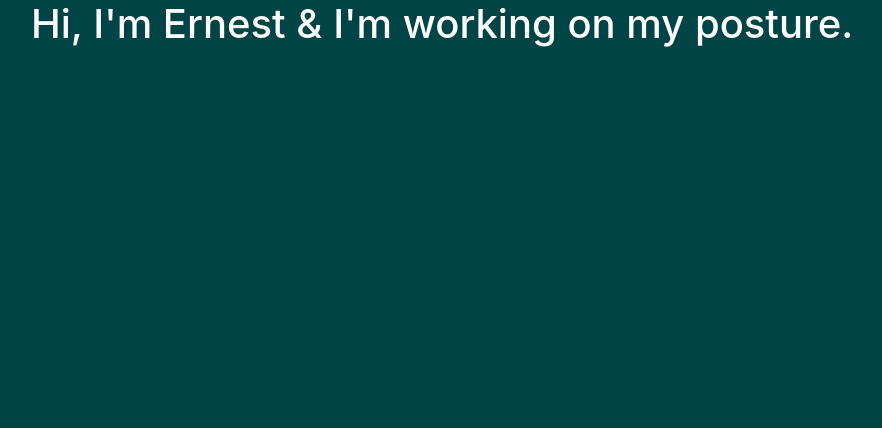
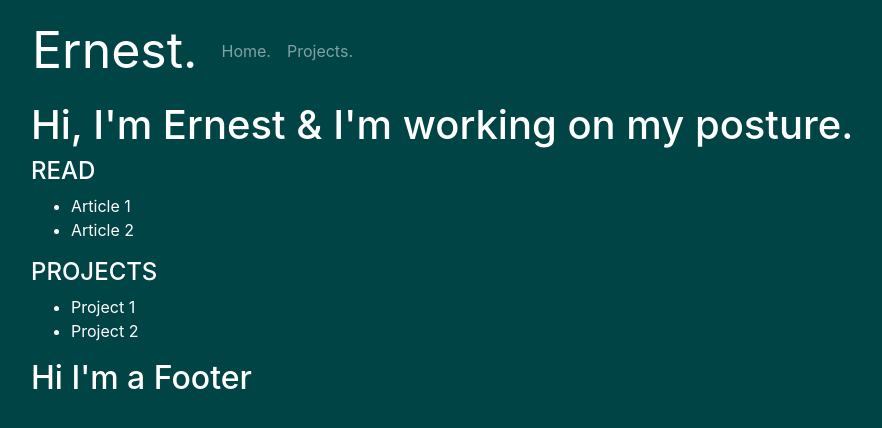
Before and after one commit to ernestviola/static-blog, a React (Create React App) app: page / in a window 1280 px wide. Shown: the top 428 px of the page, without its empty margins (54-936 px from the left). Built offline with nearby package versions, Linux system fonts and the light colour scheme.

Commit message:
Added containers and footer component

```diff
--- a/src/App.js
+++ b/src/App.js
@@ -1,13 +1,15 @@
 import React from 'react';
 import Routes from './Routes'
 import CustomNavbar from './components/CustomNavbar';
+import CustomFooter from './components/CustomFooter';
 import './App.css';
 
 function App() {
   return (
     <div className="App">
-      {/* <CustomNavbar /> */}
+      <CustomNavbar />
       <Routes />
+      <CustomFooter />
     </div>
   );
 }
--- /dev/null
+++ b/src/components/CustomFooter.js
@@ -0,0 +1,13 @@
+import React, { Component } from 'react';
+
+class CustomFooter extends Component {
+    render() {
+        return (
+            <div className="Footer container">
+                <h2>Hi I'm a Footer</h2>
+            </div>
+        );
+    }
+}
+
+export default CustomFooter;
--- a/src/components/CustomNavbar.js
+++ b/src/components/CustomNavbar.js
@@ -23,7 +23,7 @@ export default class CustomNavbar extends Component {
 
     render() {
         return (
-            <Navbar collapseOnSelect expand="sm" bg="dark" variant="dark">
+            <Navbar className="container" collapseOnSelect expand="sm" bg="dark" variant="dark">
                 <Navbar.Brand >
                     <Link to="/" href="">Ernest.</Link>
                 </Navbar.Brand>
--- a/src/containers/Home.js
+++ b/src/containers/Home.js
@@ -26,6 +26,16 @@ export default class Home extends Component {
         return (
             <div className="Home container">
                 <h1>Hi, I'm Ernest & <span>{this.state.currentQuote}</span></h1>
+                <h4>READ</h4>
+                <ul>
+                    <li>Article 1</li>
+                    <li>Article 2</li>
+                </ul>
+                <h4>PROJECTS</h4>
+                <ul>
+                    <li>Project 1</li>
+                    <li>Project 2</li>
+                </ul>
             </div>
 
         )
```
Also changed, not shown: src/components/CustomFooter.css (added).
